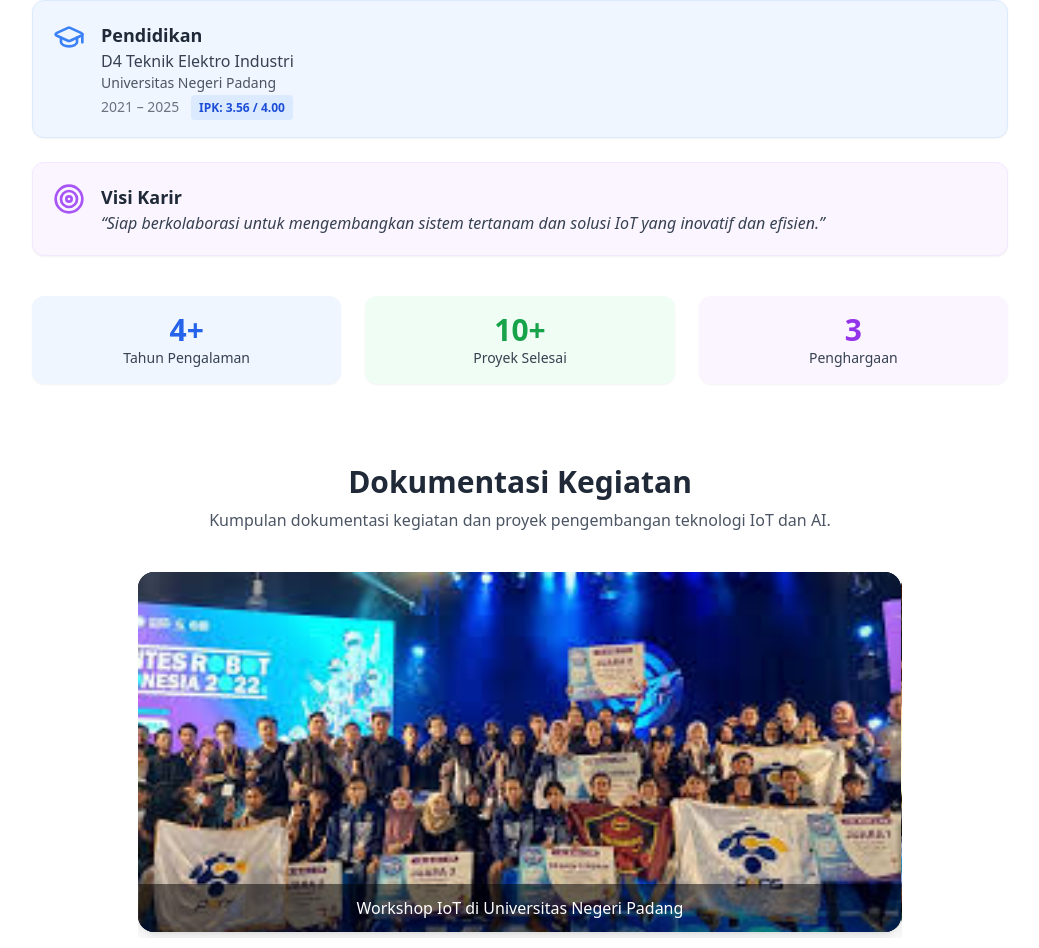
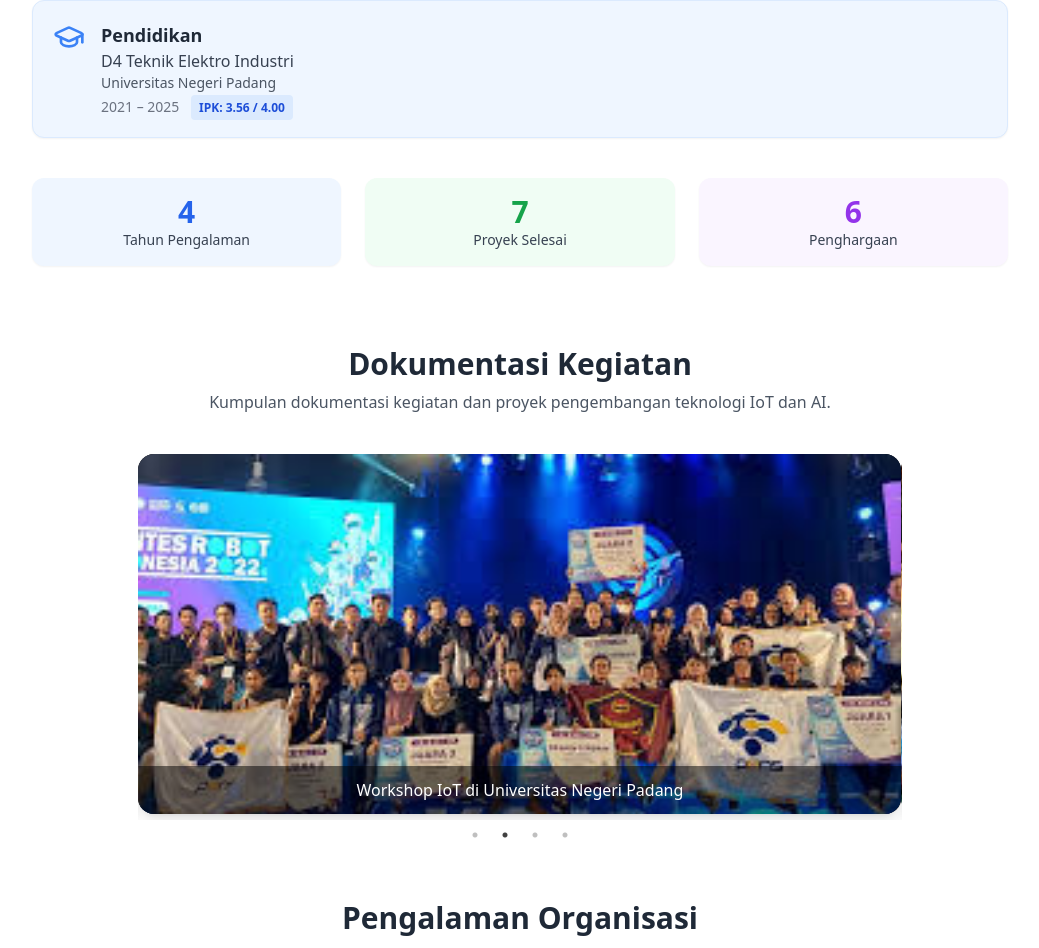
Before and after one commit to aldo1725/Rifaldo-portfolio, a React (Vite) app: page / in a window 1280 px wide. Shown: the part 981-1929 px from the top of the page, without its empty margins (120-1159 px from the left). Built offline with nearby package versions, Linux system fonts and the light colour scheme.

Commit message:
revisi about

```diff
--- a/src/pages/About.jsx
+++ b/src/pages/About.jsx
@@ -38,30 +38,20 @@ export default function About() {
             </div>
           </div>
 
-          {/* Visi Karir */}
-          <div className="flex items-start gap-4 bg-purple-50 border border-purple-100 p-5 rounded-xl shadow-sm">
-            <Target className="text-purple-500 w-8 h-8" />
-            <div>
-              <h3 className="font-semibold text-lg text-gray-800">Visi Karir</h3>
-              <p className="italic text-gray-700">
-                “Siap berkolaborasi untuk mengembangkan sistem tertanam dan solusi IoT yang inovatif dan efisien.”
-              </p>
-            </div>
-          </div>
         </div>
 
         {/* Statistik */}
         <div className="mt-10 flex flex-col sm:flex-row justify-center gap-6 text-center">
           <div className="flex-1 bg-blue-50 rounded-xl p-4 shadow-sm">
-            <p className="text-3xl font-bold text-blue-600">4+</p>
+            <p className="text-3xl font-bold text-blue-600">4</p>
             <p className="text-gray-700 text-sm">Tahun Pengalaman</p>
           </div>
           <div className="flex-1 bg-green-50 rounded-xl p-4 shadow-sm">
-            <p className="text-3xl font-bold text-green-600">10+</p>
+            <p className="text-3xl font-bold text-green-600">7</p>
             <p className="text-gray-700 text-sm">Proyek Selesai</p>
           </div>
           <div className="flex-1 bg-purple-50 rounded-xl p-4 shadow-sm">
-            <p className="text-3xl font-bold text-purple-600">3</p>
+            <p className="text-3xl font-bold text-purple-600">6</p>
             <p className="text-gray-700 text-sm">Penghargaan</p>
           </div>
         </div>
```
